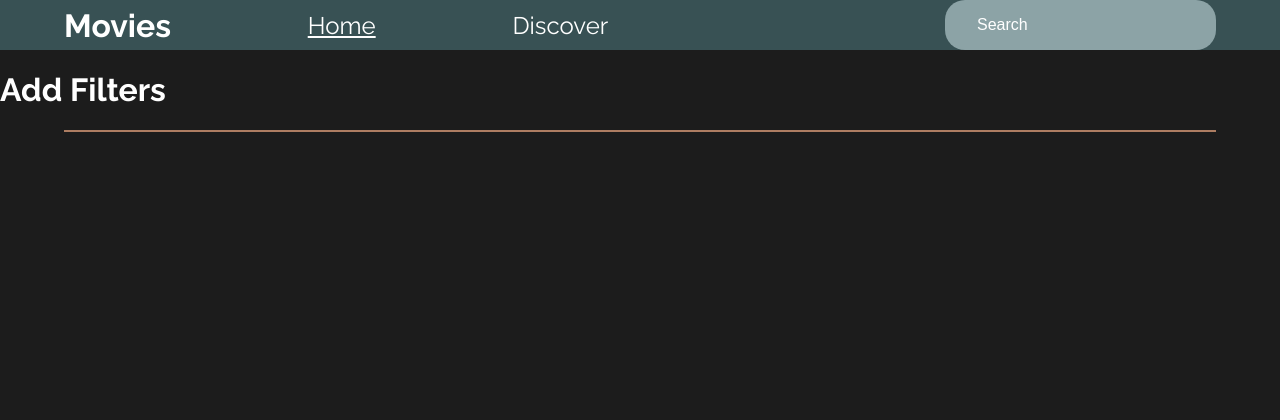
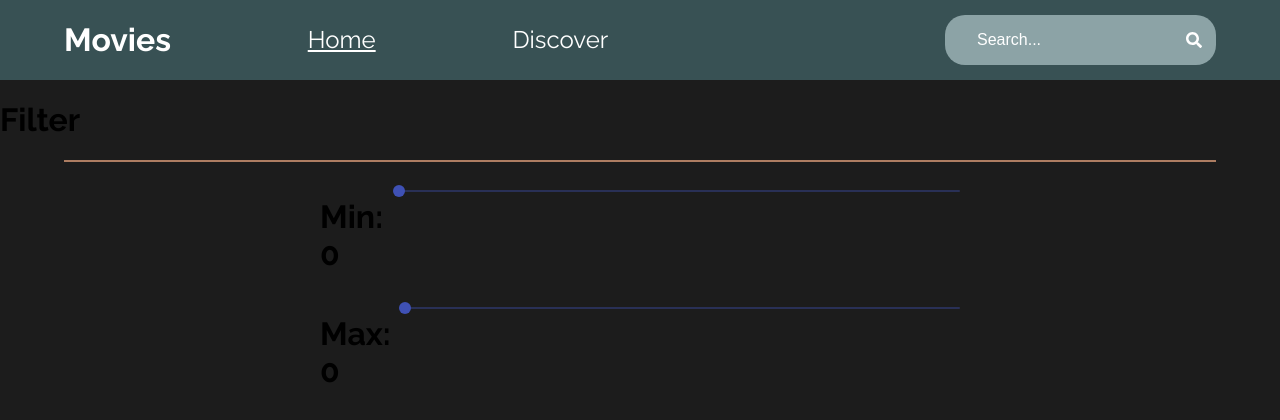
Before and after one commit to JonathanBacklin/TMDB, a React (Create React App) app: page /Discover in a window 1280 px wide. Shown: the top 420 px of the page. Built offline with nearby package versions, Linux system fonts and the light colour scheme.

Commit message:
Late commit

```diff
--- a/package.json
+++ b/package.json
@@ -3,6 +3,8 @@
   "version": "0.1.0",
   "private": true,
   "dependencies": {
+    "@material-ui/core": "^4.12.4",
+    "@mui/base": "^5.0.0-alpha.74",
     "@testing-library/jest-dom": "^5.16.3",
     "@testing-library/react": "^12.1.4",
     "@testing-library/user-event": "^13.5.0",
--- a/src/App.css
+++ b/src/App.css
@@ -164,6 +164,7 @@
     font-size: 36px;
     background: linear-gradient(90deg, #7CB896 -12.02%, #0AB3E4 137.5%);
     -webkit-background-clip: text;
+    background-clip: text;
     -webkit-text-fill-color: transparent;
 }
 .rectangle {
@@ -175,6 +176,14 @@
 
 }
 
+
+/*Discover CSS */
+.input-range-div {
+    display: flex;
+    justify-content: center;
+    max-width: 50%;
+    margin: 0 auto;
+}
 
 
 @media (max-width:1700px){
--- a/src/App.js
+++ b/src/App.js
@@ -1,9 +1,9 @@
 import { useEffect, useState } from 'react';
-import { FaArrowDown , FaSearch} from 'react-icons/fa';
-import { Link } from 'react-router-dom';
+import { FaArrowDown} from 'react-icons/fa';
 import './App.css';
 import Footer from './Footer';
 import MovieShell from './MovieShell';
+import Navbar from './Navbar';
 
 
 function App() {
@@ -32,10 +32,10 @@ function App() {
     };
     Trending();
   }, []);
-  useEffect(() => {
-    console.log(trendingOverView)
-    console.log(trending)
-  },[trendingOverView])
+  // useEffect(() => {
+  //   console.log(trendingOverView)
+  //   console.log(trending)
+  // },[trendingOverView])
   useEffect(() => {
     const TopRated = async () => {
       const response = await fetch(
@@ -64,17 +64,28 @@ function App() {
         `https://api.themoviedb.org/3/genre/movie/list?api_key=f78a7122e289d7d5eff2ba85c984f4ba&language=en-US`
       );
       const resJson = await response.json();
-      setGenre(resJson.results);
+      setGenre(resJson.genres);
     };
     Genres();
   }, []);
+
+
+  const checkedID = () => {
+    console.log(genre)
+    trending.map((x) => {
+      if(x.genre_ids === genre.id){
+        return genre.name
+      }
+    })
+  }
+  //if values exists return x.name
 
   const searchFilter = x => {
     let moviename = x.original_title
     let seriesname = x.name
     if(moviename){
-      if( moviename.toLowerCase().includes(search.toLowerCase()))
-      {console.log(moviename)
+      if( moviename.toLowerCase().includes(search.toLowerCase())){
+      // console.log(moviename)
         return x}}
       if(seriesname) {
           if( seriesname.toLowerCase().includes(search.toLowerCase()))
@@ -87,7 +98,6 @@ function App() {
     }
 
 
-// search bar fix
   const trendingSwitch = () => {
     trendingToggled ? setTrendingToggled(false) : setTrendingToggled(true)
     setTrendingCollapse(!trendingCollapse)
@@ -112,22 +122,7 @@ function App() {
   }
   return (
     <>
-       <div className="navbar-container">
-        <div className="navbar-content">
-          <div>
-              <Link to="/" style={{textDecoration:'none',color:'white'}}><h1 >Movies</h1></Link>
-          </div>
-          <div className='navbar-links'>
-              <Link to="/" style={{color:'white',fontSize:'24px'}}>Home</Link>
-              <Link to="/Discover" style={{color:'white',fontSize:'24px',textDecoration:'none'}}>Discover</Link>
-          </div>
-          <div className="search-bar-div">
-            <input type="text"  className='search-bar' onChange={handleChange} placeholder="Search..."/>
-            <FaSearch id='search-icon'/>
-            </div>
-
-        </div>
-      </div>
+    <Navbar handleChange={handleChange} />
     <div className="App">
       <div className="App-container">
         <div className="collapse-div" onClick={trendingSwitch}>
@@ -138,49 +133,49 @@ function App() {
         <>
       <div className="wrapper">
     {trendingOverView.filter((x) => searchFilter(x))
-       .map(x => {return(<MovieShell id={x.id} poster={x.poster_path} title={x.original_title} name={x.name} overview={x.overview} genre={x.genre_ids} releaseDate={x.release_date} airDate={x.first_air_date}/>)})}
-      {trending.filter((x) => searchFilter(x)).map(x => {return(<MovieShell id={x.id} poster={x.poster_path} title={x.original_title} name={x.name} overview={x.overview} genre={x.genre_ids} releaseDate={x.release_date} airDate={x.first_air_date}/>)})}
+       .map(x => {return(<MovieShell id={x.id} poster={x.poster_path} title={x.original_title} name={x.name} genre={checkedID()} releaseDate={x.release_date} airDate={x.first_air_date}/>)})}
+      {trending.filter((x) => searchFilter(x)).map(x => {return(<MovieShell id={x.id} poster={x.poster_path} title={x.original_title} name={x.name} genre={checkedID()} releaseDate={x.release_date} airDate={x.first_air_date}/>)})}
           </div>
           </> ) : (
             <div className='wrapper'>
-            {trendingOverView.filter((x) => searchFilter(x)).map(x => {return(<MovieShell id={x.id} poster={x.poster_path} title={x.original_title} name={x.name} overview={x.overview} genre={x.genre_ids} releaseDate={x.release_date} airDate={x.first_air_date}/>)})}
+            {trendingOverView.filter((x) => searchFilter(x)).map(x => {return(<MovieShell id={x.id} poster={x.poster_path} title={x.original_title} name={x.name} genre={checkedID()} releaseDate={x.release_date} airDate={x.first_air_date}/>)})}
             </div>
            )}
            {/* TOP VOTED SECTION */}
-           <div className="collapse-div">
-        <h1 className='Movies-h1' onClick={topVotedSwitch}>Top Voted</h1>
+           <div className="collapse-div" onClick={topVotedSwitch} >
+        <h1 className='Movies-h1' >Top Voted</h1>
         <FaArrowDown className={topVotedToggled ? "ArrowToggled" : "ArrowNotToggled"}/>
         </div>
         <div className="separation-line" />
         {topVotedCollapse ? (
         <>
       <div className="wrapper">
-    {topVotedOverView.filter((x) => searchFilter(x)).map(x => {return(<MovieShell id={x.id} poster={x.poster_path} title={x.original_title} name={x.name} overview={x.overview} genre={x.genre_ids} releaseDate={x.release_date} airDate={x.first_air_date}/>)})}
-      {topVoted.filter((x) => searchFilter(x)).map(x => {return(<MovieShell id={x.id} poster={x.poster_path} title={x.original_title} name={x.name} overview={x.overview} genre={x.genre_ids} releaseDate={x.release_date} airDate={x.first_air_date}/>)})}
+    {topVotedOverView.filter((x) => searchFilter(x)).map(x => {return(<MovieShell id={x.id} poster={x.poster_path} title={x.original_title} name={x.name} genre={checkedID()} releaseDate={x.release_date} airDate={x.first_air_date}/>)})}
+      {topVoted.filter((x) => searchFilter(x)).map(x => {return(<MovieShell id={x.id} poster={x.poster_path} title={x.original_title} name={x.name} genre={checkedID()} releaseDate={x.release_date} airDate={x.first_air_date}/>)})}
           </div>
 
           </> ) : (
             <div className='wrapper'>
-            {topVotedOverView.filter((x) => searchFilter(x)).map(x => {return(<MovieShell id={x.id} poster={x.poster_path} title={x.original_title} name={x.name} overview={x.overview} genre={x.genre_ids} releaseDate={x.release_date} airDate={x.first_air_date}/>)})}
+            {topVotedOverView.filter((x) => searchFilter(x)).map(x => {return(<MovieShell id={x.id} poster={x.poster_path} title={x.original_title} name={x.name} genre={checkedID()} releaseDate={x.release_date} airDate={x.first_air_date}/>)})}
             </div>
            )}
 
            {/* NEWEST MOVIES SECTION */}
-           <div className="collapse-div">
-        <h1 className='Movies-h1' onClick={recentSwitch}>Newest</h1>
+           <div className="collapse-div" onClick={recentSwitch}>
+        <h1 className='Movies-h1' >Newest</h1>
         <FaArrowDown className={recentToggled ? "ArrowToggled" : "ArrowNotToggled"} />
         </div>
         <div className="separation-line" />
         {recentCollapse ? (
         <>
       <div className="wrapper">
-    {recentOverView.filter((x) => searchFilter(x)).map(x => {return(<MovieShell id={x.id} poster={x.poster_path} title={x.original_title} name={x.name} overview={x.overview} genre={x.genre_ids} releaseDate={x.release_date} airDate={x.first_air_date}/>)})}
-      {recent.filter((x) => searchFilter(x)).map(x => {return(<MovieShell id={x.id} poster={x.poster_path} title={x.original_title} name={x.name} overview={x.overview} genre={x.genre_ids} releaseDate={x.release_date} airDate={x.first_air_date}/>)})}
+    {recentOverView.filter((x) => searchFilter(x)).map(x => {return(<MovieShell id={x.id} poster={x.poster_path} title={x.original_title} name={x.name} genre={checkedID()} releaseDate={x.release_date} airDate={x.first_air_date}/>)})}
+      {recent.filter((x) => searchFilter(x)).map(x => {return(<MovieShell id={x.id} poster={x.poster_path} title={x.original_title} name={x.name} genre={checkedID()} releaseDate={x.release_date} airDate={x.first_air_date}/>)})}
           </div>
 
           </> ) : (
             <div className='wrapper'>
-            {recentOverView.filter((x) => searchFilter(x)).map(x => {return(<MovieShell id={x.id} poster={x.poster_path} title={x.original_title} name={x.name} overview={x.overview} genre={x.genre_ids} releaseDate={x.release_date} airDate={x.first_air_date}/>)})}
+            {recentOverView.filter((x) => searchFilter(x)).map(x => {return(<MovieShell id={x.id} poster={x.poster_path} title={x.original_title} name={x.name} genre={checkedID()} releaseDate={x.release_date} airDate={x.first_air_date}/>)})}
             </div>
            )}
 
--- a/src/Discover.js
+++ b/src/Discover.js
@@ -1,34 +1,34 @@
 import React, { useState } from 'react'
-import { Link } from 'react-router-dom'
+import Navbar from './Navbar';
+import { Slider } from '@material-ui/core'
 
 const Discover = () => {
-    const [trending, setTrending] = useState([])
-    const [topVoted, setTopVoted] = useState([])
-    const [recent, setRecent] = useState([])
-    const [search, setSearch] = useState('')
+  const [minRating,setMinRating] = useState([0])
+  const [maxRating,setMaxRating] = useState([0])
+  const updateMinRating = (e,data) => {
+    setMinRating(data)
+  }
+  const updateMaxRating = (e,data) => {
+    setMaxRating(data)
+  }
   return (
       <>
-    <div className="navbar-container">
-        <div className="navbar-content">
-          <div>
-              <Link to="/" style={{textDecoration:'none'}}><h1 style={{margin:'0',color:'white',}}>Movies</h1></Link>
+      <Navbar />
+      <div className="filter">
+          <h1>Filter</h1>
+          <div className="separation-line"></div>
+          <div className="input-range-div">
+            <h1>Min: {minRating}</h1>
+            <Slider size="medium" max={10} value={minRating} onChange={updateMinRating}/>
           </div>
-          <div className='navbar-links'>
-              <Link to="/" style={{color:'white',fontSize:'24px'}}>Home</Link>
-              <Link to="/Discover" style={{color:'white',fontSize:'24px',textDecoration:'none'}}>Discover</Link>
+          <div className="input-range-div">
+            <h1>Max: {maxRating}</h1>
+            <Slider size="medium" max={10} value={maxRating} onChange={updateMaxRating}/>
           </div>
-          <div className="search-bar-div">
-            <input type="text" className='search-bar' onChange={(e) => setSearch(e.target.value)} placeholder='Search'/>
-          </div>
-        </div>
-      </div>
-      <div className="App">
-
-          <h1>Add Filters</h1>
-          <div className="separation-line"></div>
 
 
-      </div>
+
+          </div>
       </>
   )
 }
--- a/src/Navbar.js
+++ b/src/Navbar.js
@@ -1,28 +1,27 @@
-// import React, { useState } from 'react'
-// import { Link } from 'react-router-dom'
+ import React from 'react'
+import { Link } from 'react-router-dom'
+import {FaSearch} from 'react-icons/fa';
 
-// const Navbar = ({search,trending,topVoted,recent}) => {
+ const Navbar = ({handleChange}) => {
+     return (
+     <div className="navbar-container">
+       <div className="navbar-container">
+        <div className="navbar-content">
+          <div>
+              <Link to="/" style={{textDecoration:'none',color:'white'}}><h1 >Movies</h1></Link>
+          </div>
+          <div className='navbar-links'>
+              <Link to="/" style={{color:'white',fontSize:'24px'}}>Home</Link>
+              <Link to="/Discover" style={{color:'white',fontSize:'24px',textDecoration:'none'}}>Discover</Link>
+          </div>
+          <div className="search-bar-div">
+            <input type="text"  className='search-bar' onChange={handleChange} placeholder="Search..."/>
+            <FaSearch id='search-icon'/>
+            </div>
+        </div>
+      </div>
+         </div>
+   )
+ }
 
-// //     const combined = [...trending.map(i => {id: i.id; type: "trending"}), ...topVoted.map(i => {id: i.id; type: "topvoted"}),
-// //      ...recent.map(i => {id: i.id; type: "recent"})]
-// //    let filteredMovies =  combined.filter((x) => {search.name.toLowerCase().includes(search.toLowerCase())})
-//     return (
-//     <div className="navbar-container">
-//             <div className="navbar-content">
-//                 <div>
-//                     <h1 style={{margin:'0',color:'white'}}>Movies</h1>
-//                 </div>
-//                 <div className='navbar-links'>
-//                     <Link to="/" style={{color:'white',fontSize:'25px'}}>Home</Link>
-//                     <Link to="/Discover" style={{color:'white',fontSize:'25px',textDecoration:'none'}}>Discover</Link>
-//                 </div>
-//                 <div className="search-bar-div">
-//                     <input type="search" className='search-bar' onChange={() => {setSearch(e.target.value)}} placeholder='Search'/>
-
-//                 </div>
-//             </div>
-//         </div>
-//   )
-// }
-
-// export default Navbar
+ export default Navbar
```
Also changed, not shown: src/MovieShell.js (+3 -4 lines), 1 other file (tests, documents, lock files or other folders).
